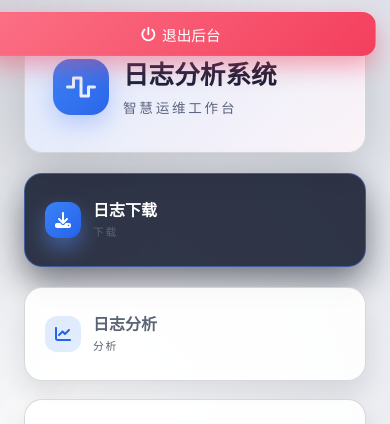
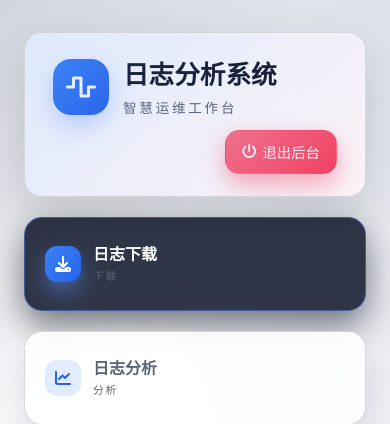
Before and after one commit to jinyws-ux/TCP_Node_Tools, a Flask app: page / in a window 390 px wide. Shown: the top 424 px of the page. Run offline with Flask 3, Linux system fonts and the light colour scheme; data that the repository does not hold is empty.

Commit message:
Fix exit button placement and static assets path

```diff
--- a/web/server.py
+++ b/web/server.py
@@ -759,7 +759,8 @@ def serve_report(filename):
 @app.route('/static/<path:filename>')
 def serve_static(filename):
     """提供静态文件"""
-    return send_from_directory(os.path.join(base_dir, 'web', 'static'), filename)
+    static_dir = os.path.join(base_dir, 'static')
+    return send_from_directory(static_dir, filename)
 
 
 @app.route('/api/add-escape', methods=['POST'])
--- a/web/static/css/style.css
+++ b/web/static/css/style.css
@@ -124,25 +124,11 @@ header::after {
   display: flex;
   gap: 10px;
   align-items: center;
-}
-
-.exit-floating-btn,
+  margin-left: auto;
+}
+
 #btn-exit-backend {
-  position: fixed;
-  top: 18px;
-  right: 22px;
-  z-index: 9999;
   box-shadow: 0 10px 24px rgba(244, 63, 94, 0.45);
-}
-
-@media (max-width: 768px) {
-  .exit-floating-btn,
-  #btn-exit-backend {
-    top: 12px;
-    right: 14px;
-    padding: 10px 14px;
-    font-size: 0.92rem;
-  }
 }
 
 .status-pill {
--- a/web/static/js/app.js
+++ b/web/static/js/app.js
@@ -137,12 +137,13 @@ document.addEventListener('DOMContentLoaded', async () => {
     let exitBtn = qs('#btn-exit-backend');
 
     if (!exitBtn) {
+      const anchor = qs('.header-actions') || qs('header') || document.body;
       exitBtn = document.createElement('button');
       exitBtn.id = 'btn-exit-backend';
-      exitBtn.className = 'btn btn-danger exit-floating-btn';
+      exitBtn.className = 'btn btn-danger';
       exitBtn.title = '退出后台';
       exitBtn.innerHTML = '<i class="fas fa-power-off"></i> 退出后台';
-      document.body.appendChild(exitBtn);
+      anchor.appendChild(exitBtn);
     }
 
     function tryCloseTab() {
```
